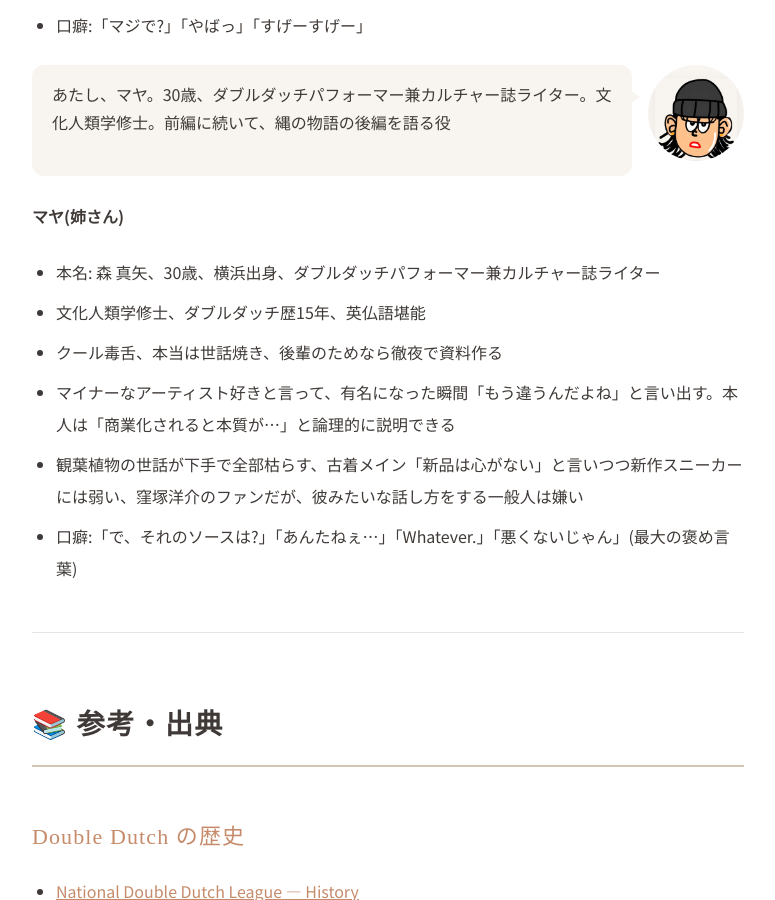
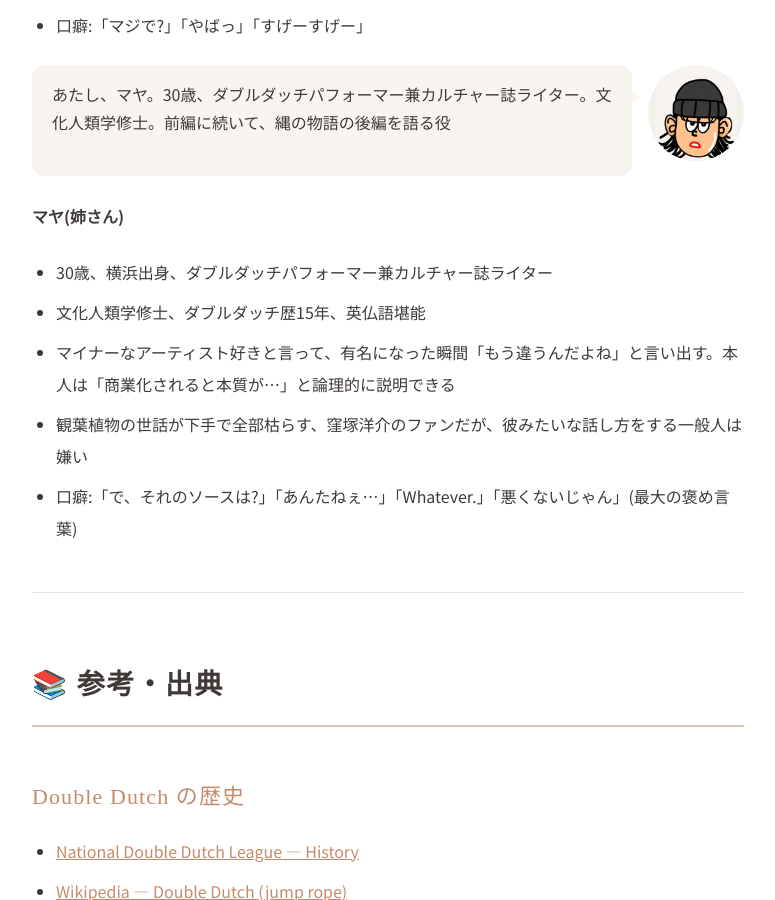
Before and after one commit to JunyaUnityDev/haribow-online-lesson-articles, a Jekyll site: the page built from _scheduled/dd-origin-part2.md, in a window 1280 px wide and 900 px high, scrolled down 13643 px. Shown: the whole window, without its empty margins (252-1027 px from the left). Built offline with Jekyll 4.4.1, drawn with Linux system fonts in a browser that asks for light colours; some web fonts are replaced.

Commit message:
Trim Maya bio: drop real name, generic 'cool but caring' line, used-clothes bit
JUNYA flagged three lines as redundant: real name 森 真矢, the
'クール毒舌、本当は世話焼き、後輩のためなら徹夜で資料作る' tagline,
and the used-clothes/sneakers contradiction. Remove from both articles
and from CLAUDE.md so the canonical Maya stays in sync.

```diff
--- a/_scheduled/dd-origin-part2.md
+++ b/_scheduled/dd-origin-part2.md
@@ -156,11 +156,10 @@ order: 7
 
 **マヤ(姉さん)**
 
-- 本名: 森 真矢、30歳、横浜出身、ダブルダッチパフォーマー兼カルチャー誌ライター
+- 30歳、横浜出身、ダブルダッチパフォーマー兼カルチャー誌ライター
 - 文化人類学修士、ダブルダッチ歴15年、英仏語堪能
-- クール毒舌、本当は世話焼き、後輩のためなら徹夜で資料作る
 - マイナーなアーティスト好きと言って、有名になった瞬間「もう違うんだよね」と言い出す。本人は「商業化されると本質が…」と論理的に説明できる
-- 観葉植物の世話が下手で全部枯らす、古着メイン「新品は心がない」と言いつつ新作スニーカーには弱い、窪塚洋介のファンだが、彼みたいな話し方をする一般人は嫌い
+- 観葉植物の世話が下手で全部枯らす、窪塚洋介のファンだが、彼みたいな話し方をする一般人は嫌い
 - 口癖:「で、それのソースは?」「あんたねぇ…」「Whatever.」「悪くないじゃん」(最大の褒め言葉)
 
 ---
```
Also changed, not shown: CLAUDE.md (+2 -3 lines), _scheduled/dd-origin-part1.md (+2 -3 lines).
